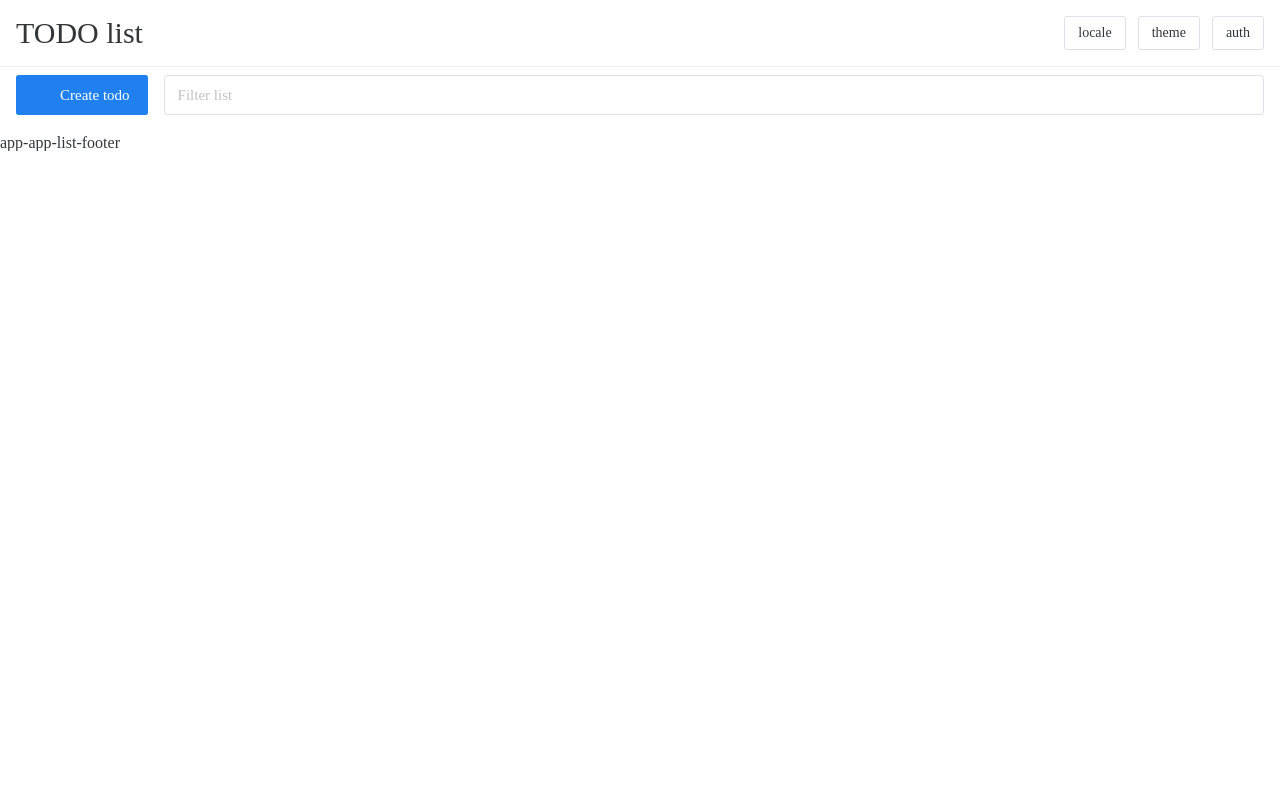
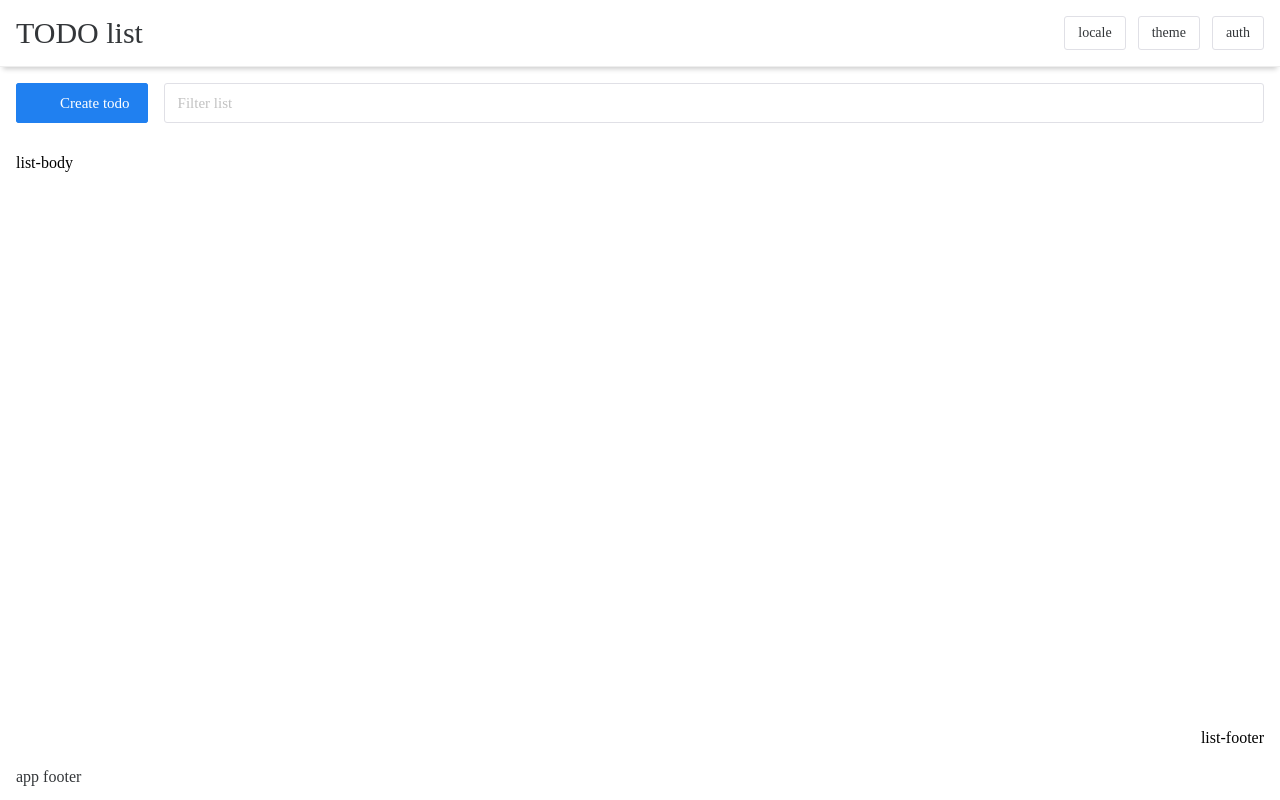
Before and after one commit to Mandred19/vue-todo-list-ui, a Vue app: page /list in a window 1280 px wide. Built offline with nearby package versions, Linux system fonts and the light colour scheme; some icons are missing.

Commit message:
edit base containers

```diff
--- a/src/App.vue
+++ b/src/App.vue
@@ -2,22 +2,21 @@
   <n-config-provider
   :locale="enUS"
   :date-locale="dateEnUS"
-  :theme-overrides="themeOverrides">
-    <n-space :vertical="true">
-      <n-layout>
-        <app-header/>
+  :theme-overrides="themeOverrides"
+  class="provider">
+    <section class="app-wrapper">
+      <app-header/>
 
-        <app-body/>
+      <app-body/>
 
-        <app-footer/>
-      </n-layout>
-    </n-space>
+      <app-footer/>
+    </section>
   </n-config-provider>
 </template>
 
 <script lang="ts">
   import { defineComponent } from 'vue';
-  import { NConfigProvider, enUS, dateEnUS, NSpace, NLayout } from 'naive-ui';
+  import { NConfigProvider, enUS, dateEnUS } from 'naive-ui';
   import themeOverrides from '@/theme';
   import AppHeader from '@/components/app-header/index.vue';
   import AppBody from '@/components/app-body/index.vue';
@@ -27,8 +26,6 @@
     name: 'app',
     components: {
       NConfigProvider,
-      NSpace,
-      NLayout,
       AppHeader,
       AppBody,
       AppFooter,
@@ -45,5 +42,19 @@
 </script>
 
 <style lang="scss">
+  @use "src/styles/mixins" as *;
 
+  .provider {
+    width: 100%;
+    height: 100%;
+    overflow: hidden;
+  }
+
+  .app-wrapper {
+    width: 100%;
+    height: 100%;
+    overflow: hidden;
+    flex-flow: column nowrap;
+    @include flex-layout(center, flex-start);
+  }
 </style>
--- a/src/components/app-body/index.vue
+++ b/src/components/app-body/index.vue
@@ -1,18 +1,14 @@
 <template>
-  <n-layout-content class="app-body">
+  <section class="app-body">
     <router-view/>
-  </n-layout-content>
+  </section>
 </template>
 
 <script lang="ts">
   import { defineComponent } from 'vue';
-  import { NLayoutContent } from 'naive-ui';
 
   export default defineComponent({
     name: 'app-body',
-    components: {
-      NLayoutContent,
-    },
 
     setup() {
       return {};
--- a/src/components/app-footer/index.vue
+++ b/src/components/app-footer/index.vue
@@ -1,5 +1,7 @@
 <template>
-  <n-layout-footer class="app-footer"></n-layout-footer>
+  <n-layout-footer class="app-footer">
+    <div>app footer</div>
+  </n-layout-footer>
 </template>
 
 <script lang="ts">
@@ -19,8 +21,17 @@
 </script>
 
 <style lang="scss">
+  @use "src/styles/variables" as *;
+  @use "src/styles/mixins" as *;
+
   .app-footer {
     width: 100%;
     overflow: hidden;
+    padding: $spacing * 2;
+    background-color: transparent;
+    @include flex-layout(center, flex-start);
+    @include between-children {
+      margin-right: $spacing * 2;
+    }
   }
 </style>
--- /dev/null
+++ b/src/views/app-list/app-list-body.vue
@@ -0,0 +1,28 @@
+<template>
+  <section class="list-body">
+    <div>list-body</div>
+  </section>
+</template>
+
+<script lang="ts">
+  export default {
+    name: 'app-list-body'
+  };
+</script>
+
+<script setup lang="ts">
+
+</script>
+
+<style lang="scss">
+  @use "src/styles/variables" as *;
+  @use "src/styles/mixins" as *;
+
+  .list-body {
+    width: 100%;
+    height: 100%;
+    overflow: hidden;
+    padding: 0 $spacing * 2;
+    @include flex-layout(flex-start, flex-start);
+  }
+</style>
--- a/src/views/app-list/app-list-footer.vue
+++ b/src/views/app-list/app-list-footer.vue
@@ -1,5 +1,7 @@
 <template>
-  <div>app-app-list-footer</div>
+  <section class="list-footer">
+    <div>list-footer</div>
+  </section>
 </template>
 
 <script lang="ts">
@@ -16,5 +18,15 @@
 </script>
 
 <style lang="scss">
+  @use "src/styles/variables" as *;
+  @use "src/styles/mixins" as *;
 
+  .list-footer {
+    width: 100%;
+    padding: $spacing $spacing * 2;
+    @include flex-layout(center, flex-end);
+    @include between-children {
+      margin-right: $spacing * 2;
+    }
+  }
 </style>
--- a/src/views/app-list/app-list-header.vue
+++ b/src/views/app-list/app-list-header.vue
@@ -64,7 +64,7 @@
 
   .list-header {
     width: 100%;
-    padding: $spacing $spacing * 2;
+    padding: $spacing * 2;
     @include flex-layout(center, flex-start);
     @include between-children {
       margin-right: $spacing * 2;
--- a/src/views/app-list/index.vue
+++ b/src/views/app-list/index.vue
@@ -1,22 +1,24 @@
 <template>
-  <n-space :vertical="true" size="large">
+  <section class="app-list">
     <app-list-header/>
 
+    <app-list-body/>
+
     <app-list-footer/>
-  </n-space>
+  </section>
 </template>
 
 <script lang="ts">
   import { defineComponent } from 'vue';
-  import { NSpace } from 'naive-ui';
   import AppListHeader from '@/views/app-list/app-list-header.vue';
+  import AppListBody from '@/views/app-list/app-list-body.vue';
   import AppListFooter from '@/views/app-list/app-list-footer.vue';
 
   export default defineComponent({
     name: 'app-list',
     components: {
-      NSpace,
       AppListHeader,
+      AppListBody,
       AppListFooter,
     },
 
@@ -29,5 +31,17 @@
 </script>
 
 <style lang="scss">
+  @use "src/styles/variables" as *;
+  @use "src/styles/mixins" as *;
 
+  .app-list {
+    width: 100%;
+    height: 100%;
+    overflow: hidden;
+    flex-flow: column nowrap;
+    @include flex-layout(center, flex-start);
+    @include between-children {
+      margin-bottom: $spacing * 2;
+    }
+  }
 </style>
```
